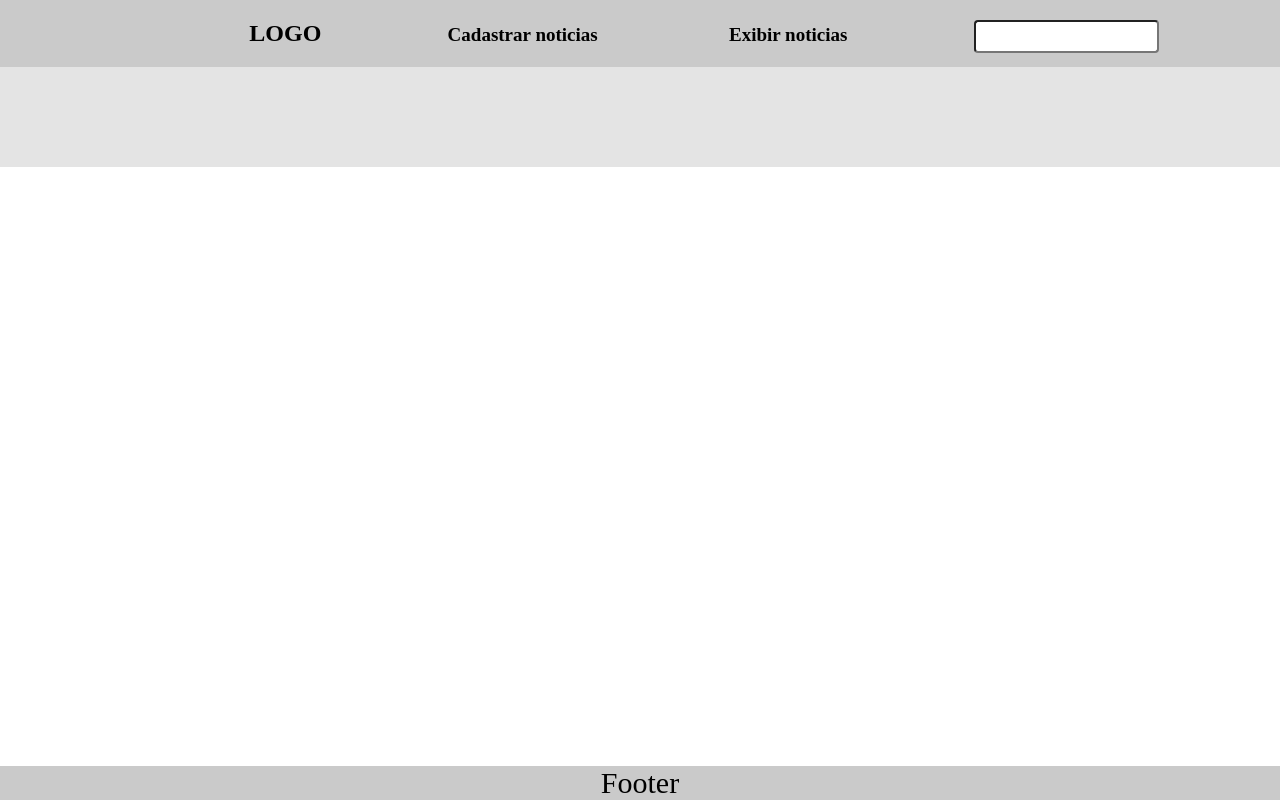
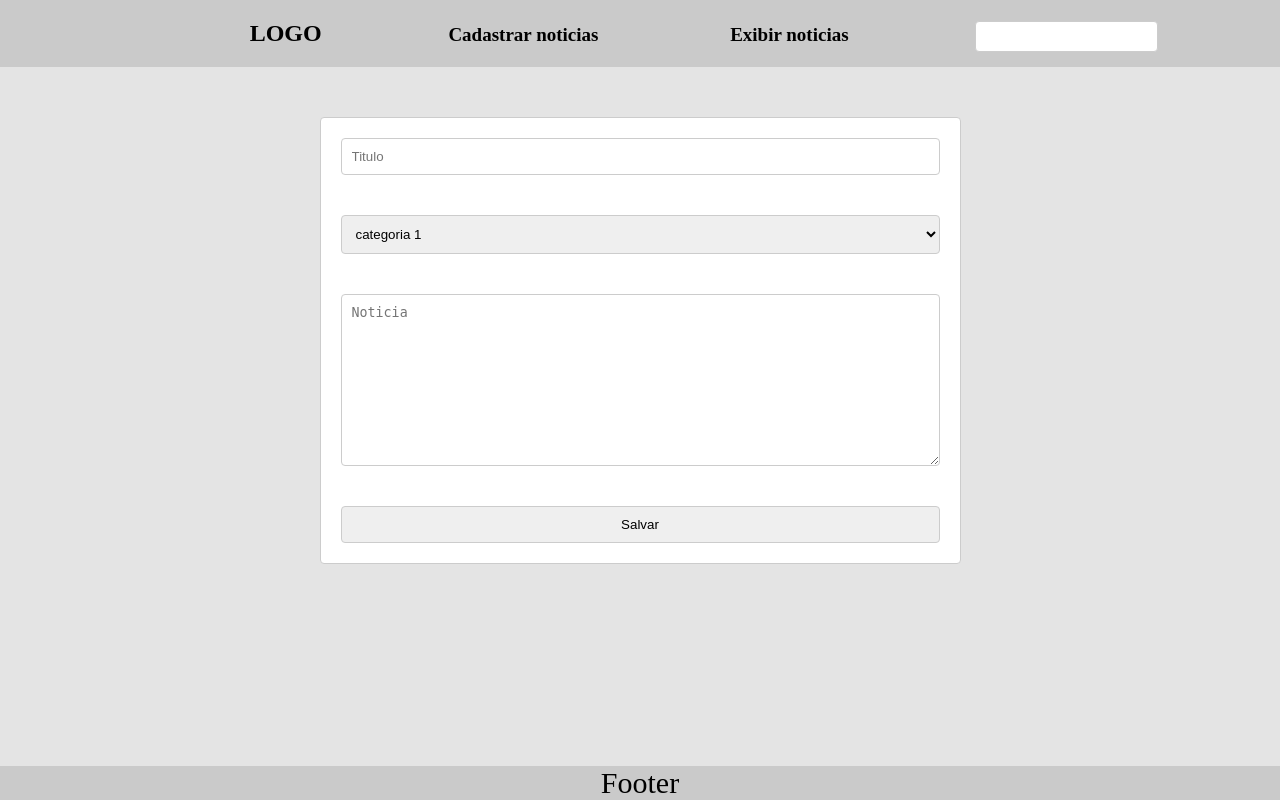
Before and after one commit to willpolitano/desafio-devmedia, a PHP site: page /desafio/noticias/novo in a window 1280 px wide. Run offline with PHP 8.4, Linux system fonts and the light colour scheme; data comes from the database, SQL or seed files in the repository.

Commit message:
salvar novas noticias e redirecionar

```diff
--- a/controller/Controller.php
+++ b/controller/Controller.php
@@ -2,7 +2,6 @@
 
 include_once('model/NoticiasModel.php');
 include_once('model/CategoriasModel.php');
-
 
 class Controller
 {
--- a/controller/NoticiasController.php
+++ b/controller/NoticiasController.php
@@ -17,4 +17,12 @@ class NoticiasController extends Controller
 
         $this->template('NoticiasNovoView');
     }
+
+    function criar()
+    {
+        $dados = new NoticiasModel();
+        $this->dadosModel = $dados->insert($_POST);
+
+        header("location:/desafio/noticias/novo");
+    }
 }
--- a/css/style.css
+++ b/css/style.css
@@ -1,4 +1,7 @@
-body { margin: 0; }
+body {
+    margin: 0;
+    background-color: #e4e4e4 !important;
+ }
 
 .header { grid-area: header; }
 
@@ -81,9 +84,11 @@ body { margin: 0; }
     font-weight: bold;
 }
 
-.header > input {
+.header > input,
+.header > input:focus {
     border-radius: 4px;
     height: 40%;
+    border: 1px solid #ccc;
 }
 
 .header > a:hover {
@@ -91,3 +96,21 @@ body { margin: 0; }
     font-weight: bold;
     background-color: white;
 }
+
+.formulario {
+    display: flex;
+    flex-direction: column;
+    background-color: white;
+    border: 1px solid #ccc;
+    border-radius: 4px;
+}
+
+.formulario>input,
+.formulario>select,
+.formulario>textarea,
+.formulario>button {
+    padding:10px;
+    margin: 20px;
+    border-radius: 4px;
+    border: 1px solid #ccc;
+}
--- a/model/NoticiasModel.php
+++ b/model/NoticiasModel.php
@@ -17,4 +17,10 @@ class NoticiasModel extends Model
         $consulta = $this->con->query("SELECT * FROM $this->tabela");
         return $consulta->fetchAll();
     }
+
+    function insert($dados)
+    {
+        $stmt = $this->con->prepare('INSERT INTO noticias (titulo, conteudo, id_categoria) VALUES(?,?,?)');
+        return $stmt->execute([$dados['titulo'], $dados['conteudo'], $dados['id_categoria']]);
+    }
 }
--- a/view/NoticiasNovoView.php
+++ b/view/NoticiasNovoView.php
@@ -1,4 +1,19 @@
 <?php include_once('top.php'); ?>
 
+<form class="formulario" action="/desafio/noticias/criar" method="POST">
+
+    <input type="text" name="titulo" placeholder="Titulo" required>
+
+    <select name="id_categoria" required>
+        <?php foreach($this->dadosModel as $dado) { ?>
+            <option value="<?php echo $dado['id'] ?>"><?php echo $dado['categoria'] ?></option>
+        <?php } ?>
+
+    </select>
+
+    <textarea name="conteudo" rows="10" cols="70" placeholder="Noticia" required></textarea>
+    <button type="submit">Salvar</button>
+
+</form>
 
 <?php include_once('bottom.php'); ?>
```
